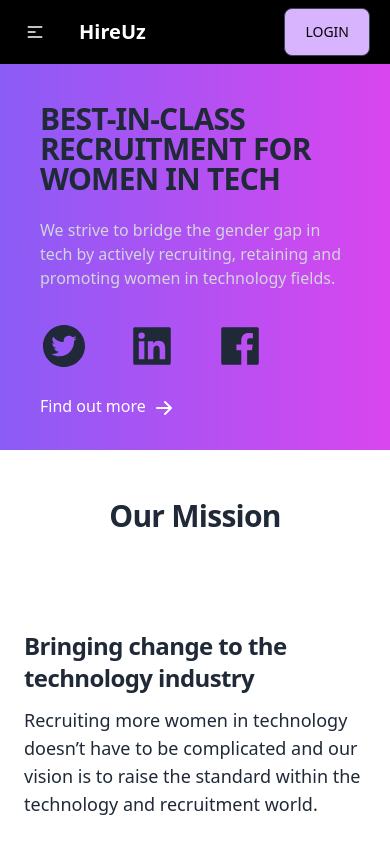
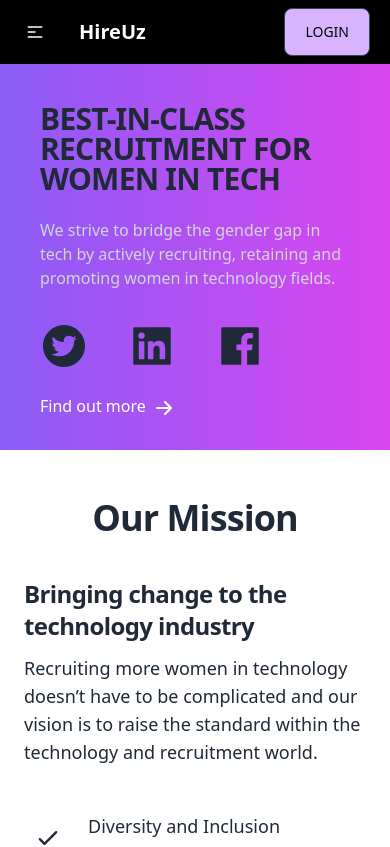
Before and after one commit to uzma981/HireUz, a React (Vite) app: page / in a window 390 px wide. Shown: the top 847 px of the page. Built offline with nearby package versions, Linux system fonts and the light colour scheme; no server answers; what @shrutibalasa/tailwind-grid-auto-fit would draw is missing.

Commit message:
responsive changes

```diff
--- a/src/components/HomeScreen/Introduction.jsx
+++ b/src/components/HomeScreen/Introduction.jsx
@@ -4,9 +4,9 @@ import codingImage from '../../img/coding-min.jpg'
 export default function Introduction() {
   return (
     <section className="dark:bg-gray-800 dark:text-gray-100">
-      <div className="container max-w-xl p-6 py-12 mx-auto space-y-24 lg:px-8 lg:max-w-7xl">
+      <div className="container max-w-xl px-6 py-12 mx-auto space-y-10 lg:px-8 lg:max-w-7xl">
         <div>
-          <h2 className="text-3xl font-bold tracking-tight text-center sm:text-5xl dark:text-gray-50">
+          <h2 className="text-4xl font-bold tracking-tight text-center sm:text-5xl dark:text-gray-50">
             Our Mission
           </h2>
         </div>
```
